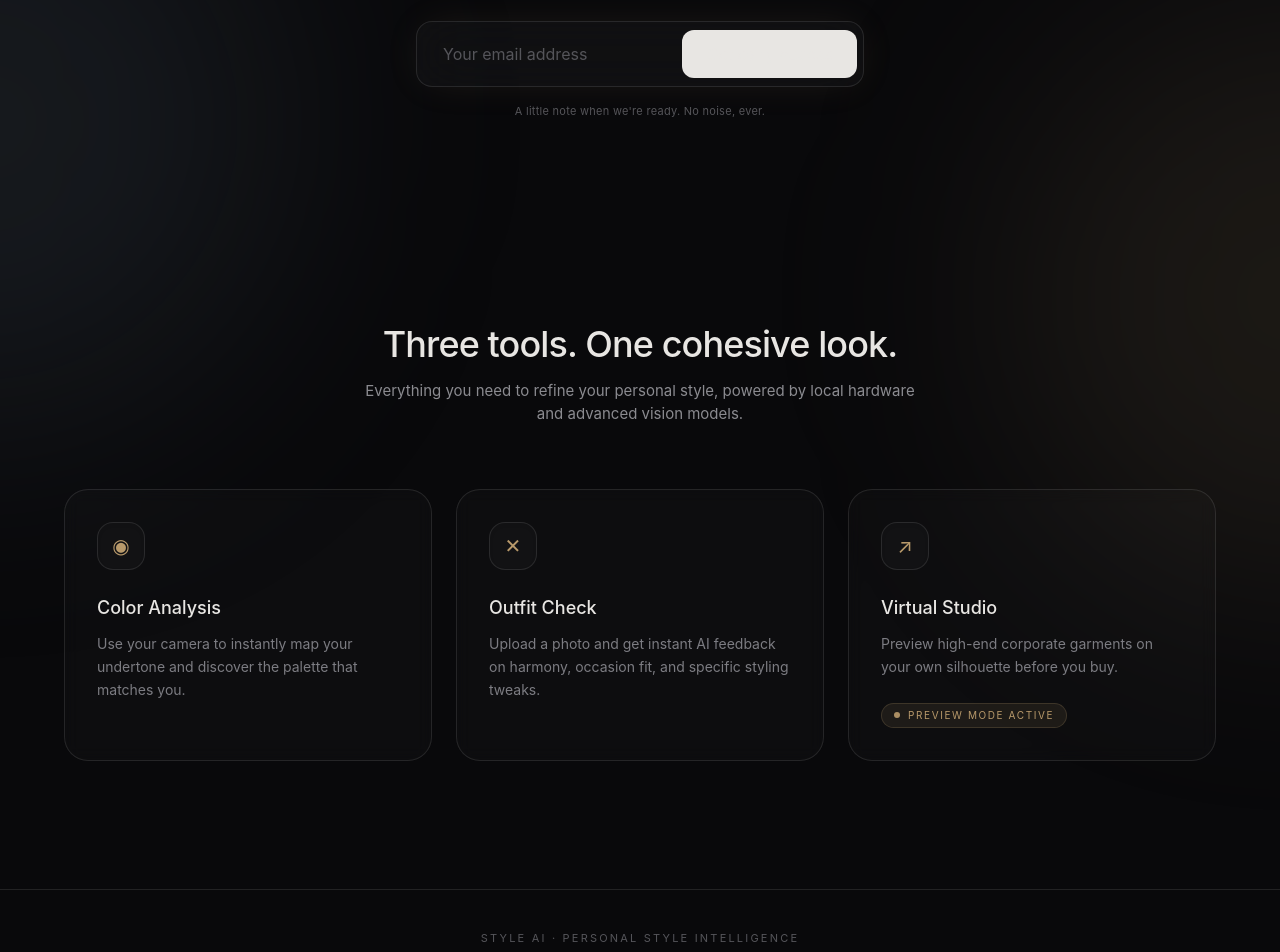
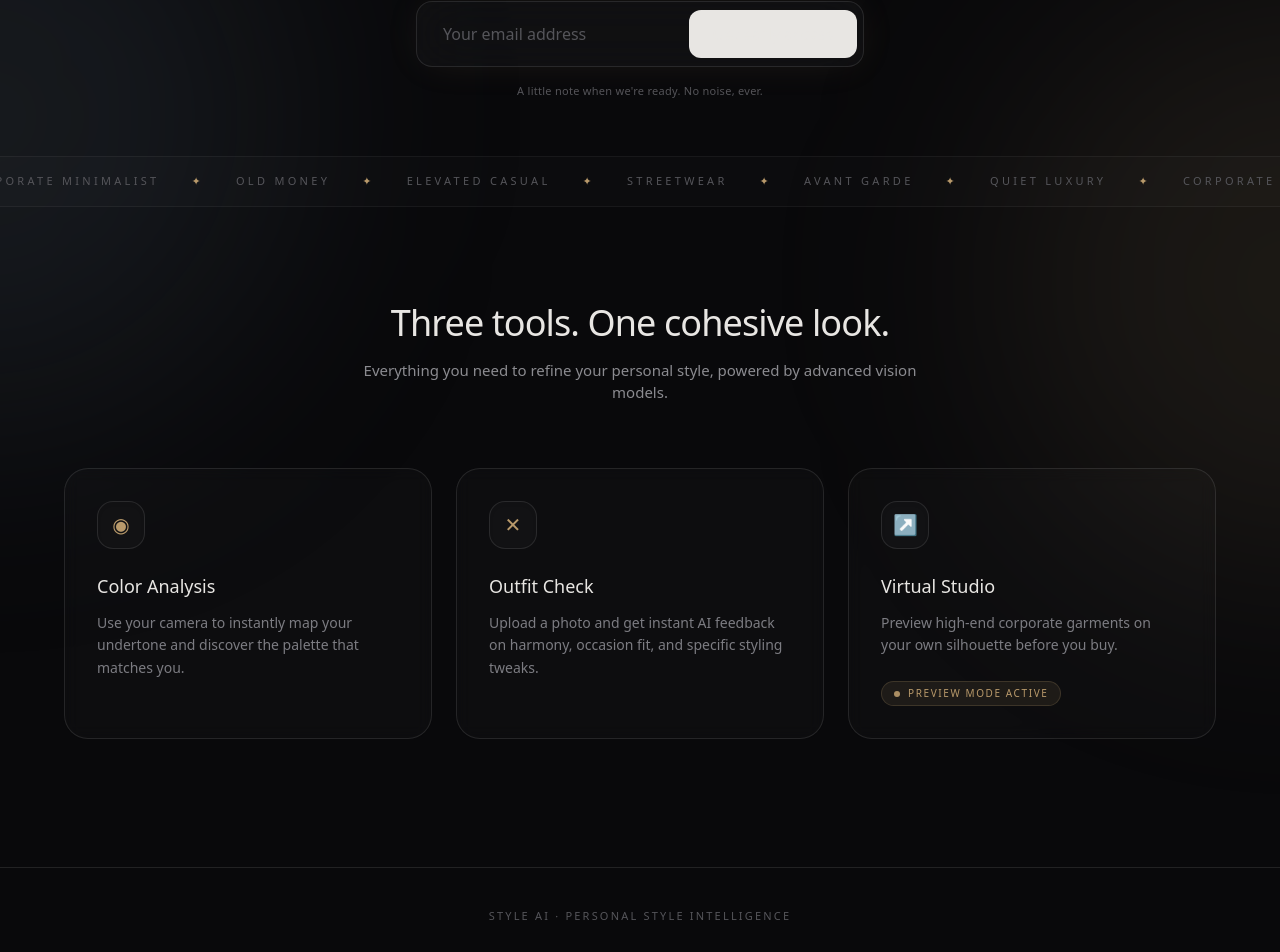
Before and after one commit to lytone-lab/style-ai, a Next.js app: page / in a window 1280 px wide. Shown: the part 566-1518 px from the top of the page. Built offline with nearby package versions, Linux system fonts and the light colour scheme.

Commit message:
feat: premium UI upgrade with spotlight cards, marquee, and animated gradients

```diff
--- a/src/app/page.tsx
+++ b/src/app/page.tsx
@@ -1,9 +1,30 @@
 import Link from "next/link";
 import { WaitlistForm } from "@/components/waitlist-form";
+import { SpotlightCard } from "@/components/spotlight-card";
 
 export default function LandingPage() {
   return (
-    <main className="relative min-h-screen bg-[#09090B] text-[#E8E6E3] selection:bg-[#B99A6B]/30 overflow-hidden">
+    <main className="relative min-h-screen bg-[#09090B] text-[#E8E6E3] selection:bg-[#B99A6B]/30 overflow-hidden font-sans">
+      {/* Adding CSS keyframes for the Marquee and Gradient */}
+      <style>{`
+        @keyframes marquee {
+          0% { transform: translateX(0); }
+          100% { transform: translateX(-50%); }
+        }
+        @keyframes liquid {
+          0% { background-position: 0% 50%; }
+          50% { background-position: 100% 50%; }
+          100% { background-position: 0% 50%; }
+        }
+        .animate-marquee {
+          animation: marquee 30s linear infinite;
+        }
+        .animate-liquid {
+          background-size: 200% auto;
+          animation: liquid 6s linear infinite;
+        }
+      `}</style>
+
       {/* Ambient Background Mesh */}
       <div className="absolute top-0 left-1/2 -translate-x-1/2 w-full max-w-[1000px] h-[500px] opacity-30 pointer-events-none">
         <div className="absolute inset-0 bg-gradient-to-b from-[#B99A6B]/40 to-transparent blur-[100px]" />
@@ -25,14 +46,14 @@ export default function LandingPage() {
       </header>
 
       {/* Hero Section */}
-      <section className="relative flex flex-col items-center justify-center min-h-[85vh] px-4 pt-10 text-center z-10">
+      <section className="relative flex flex-col items-center justify-center min-h-[80vh] px-4 pt-10 text-center z-10">
         <div className="max-w-4xl mx-auto">
           <p className="text-[11px] uppercase tracking-[0.4em] text-[#B99A6B] mb-8">
             Style Intelligence
           </p>
           <h1 className="text-5xl sm:text-7xl md:text-8xl font-medium tracking-tighter mb-8 leading-[1.05]">
             Your personal <br className="hidden sm:block" />
-            <span className="text-transparent bg-clip-text bg-gradient-to-br from-[#FFFFFF] via-[#E8E6E3] to-[#8B8B90]">
+            <span className="animate-liquid text-transparent bg-clip-text bg-gradient-to-r from-[#E8E6E3] via-[#B99A6B] to-[#E8E6E3]">
               AI stylist.
             </span>
           </h1>
@@ -46,19 +67,33 @@ export default function LandingPage() {
         </div>
       </section>
 
+      {/* Variation 2: Infinite Marquee */}
+      <div className="relative w-full border-y border-white/5 bg-white/[0.01] py-4 mb-24 overflow-hidden z-10 flex">
+        <div className="animate-marquee whitespace-nowrap flex gap-8 text-[11px] uppercase tracking-[0.3em] text-[#55555A]">
+          {[...Array(2)].map((_, i) => (
+            <div key={i} className="flex gap-8 items-center">
+              <span>Quiet Luxury</span> <span className="text-[#B99A6B]">✦</span>
+              <span>Corporate Minimalist</span> <span className="text-[#B99A6B]">✦</span>
+              <span>Old Money</span> <span className="text-[#B99A6B]">✦</span>
+              <span>Elevated Casual</span> <span className="text-[#B99A6B]">✦</span>
+              <span>Streetwear</span> <span className="text-[#B99A6B]">✦</span>
+              <span>Avant Garde</span> <span className="text-[#B99A6B]">✦</span>
+            </div>
+          ))}
+        </div>
+      </div>
+
       {/* Features Section */}
-      <section className="relative px-6 py-32 z-10">
+      <section className="relative px-6 pb-32 z-10">
         <div className="max-w-6xl mx-auto">
           <div className="mb-16 text-center">
             <h2 className="text-3xl sm:text-4xl font-medium tracking-tight mb-4">Three tools. One cohesive look.</h2>
-            <p className="text-[#8B8B90] text-[15px] max-w-xl mx-auto">Everything you need to refine your personal style, powered by local hardware and advanced vision models.</p>
+            <p className="text-[#8B8B90] text-[15px] max-w-xl mx-auto">Everything you need to refine your personal style, powered by advanced vision models.</p>
           </div>
 
           <div className="grid md:grid-cols-3 gap-6">
-            {/* Card 1 */}
-            <div className="group relative border border-white/10 bg-white/[0.02] p-8 rounded-3xl transition-all duration-500 hover:bg-white/[0.04] hover:border-[#B99A6B]/30 hover:shadow-[0_0_40px_-15px_rgba(185,154,107,0.2)] backdrop-blur-sm">
-              <div className="absolute inset-0 bg-gradient-to-b from-white/[0.05] to-transparent rounded-3xl opacity-0 group-hover:opacity-100 transition-opacity" />
-              <div className="relative">
+            {/* Variation 1: Spotlight Cards */}
+            <SpotlightCard>
               <div className="h-12 w-12 rounded-2xl bg-[#121214] border border-white/10 flex items-center justify-center text-[#B99A6B] text-xl mb-6 shadow-inner">
                 ◉
               </div>
@@ -66,13 +101,9 @@ export default function LandingPage() {
               <p className="text-[14px] text-[#7C7C82] leading-relaxed">
                 Use your camera to instantly map your undertone and discover the palette that matches you.
               </p>
-              </div>
-            </div>
+            </SpotlightCard>
 
-            {/* Card 2 */}
-            <div className="group relative border border-white/10 bg-white/[0.02] p-8 rounded-3xl transition-all duration-500 hover:bg-white/[0.04] hover:border-[#B99A6B]/30 hover:shadow-[0_0_40px_-15px_rgba(185,154,107,0.2)] backdrop-blur-sm">
-              <div className="absolute inset-0 bg-gradient-to-b from-white/[0.05] to-transparent rounded-3xl opacity-0 group-hover:opacity-100 transition-opacity" />
-              <div className="relative">
+            <SpotlightCard>
               <div className="h-12 w-12 rounded-2xl bg-[#121214] border border-white/10 flex items-center justify-center text-[#B99A6B] text-xl mb-6 shadow-inner">
                 ✕
               </div>
@@ -80,13 +111,9 @@ export default function LandingPage() {
               <p className="text-[14px] text-[#7C7C82] leading-relaxed">
                 Upload a photo and get instant AI feedback on harmony, occasion fit, and specific styling tweaks.
               </p>
-              </div>
-            </div>
+            </SpotlightCard>
 
-            {/* Card 3 */}
-            <div className="group relative border border-white/10 bg-white/[0.02] p-8 rounded-3xl transition-all duration-500 hover:bg-white/[0.04] hover:border-[#B99A6B]/30 hover:shadow-[0_0_40px_-15px_rgba(185,154,107,0.2)] backdrop-blur-sm">
-              <div className="absolute inset-0 bg-gradient-to-b from-white/[0.05] to-transparent rounded-3xl opacity-0 group-hover:opacity-100 transition-opacity" />
-              <div className="relative">
+            <SpotlightCard>
               <div className="h-12 w-12 rounded-2xl bg-[#121214] border border-white/10 flex items-center justify-center text-[#B99A6B] text-xl mb-6 shadow-inner">
                 ↗
               </div>
@@ -98,8 +125,7 @@ export default function LandingPage() {
                 <span className="h-1.5 w-1.5 rounded-full bg-[#B99A6B] animate-pulse" />
                 Preview Mode Active
               </div>
-              </div>
-            </div>
+            </SpotlightCard>
           </div>
         </div>
       </section>
--- /dev/null
+++ b/src/components/spotlight-card.tsx
@@ -0,0 +1,37 @@
+"use client";
+
+import { useRef } from "react";
+
+export function SpotlightCard({ children, className = "" }: { children: React.ReactNode, className?: string }) {
+  const divRef = useRef<HTMLDivElement>(null);
+
+  const handleMouseMove = (e: React.MouseEvent<HTMLDivElement>) => {
+    if (!divRef.current) return;
+    const rect = divRef.current.getBoundingClientRect();
+    const x = e.clientX - rect.left;
+    const y = e.clientY - rect.top;
+    divRef.current.style.setProperty("--mouse-x", `${x}px`);
+    divRef.current.style.setProperty("--mouse-y", `${y}px`);
+  };
+
+  return (
+    <div
+      ref={divRef}
+      onMouseMove={handleMouseMove}
+      className={`group relative overflow-hidden rounded-3xl border border-white/10 bg-white/[0.02] backdrop-blur-sm transition-all duration-500 hover:border-[#B99A6B]/40 hover:bg-white/[0.04] ${className}`}
+    >
+      {/* The Spotlight Glow */}
+      <div
+        className="pointer-events-none absolute -inset-px opacity-0 transition-opacity duration-300 group-hover:opacity-100"
+        style={{
+          background: `radial-gradient(600px circle at var(--mouse-x) var(--mouse-y), rgba(185, 154, 107, 0.15), transparent 40%)`,
+        }}
+      />
+
+      {/* Card Content */}
+      <div className="relative z-10 p-8 h-full">
+        {children}
+      </div>
+    </div>
+  );
+}
```
Lines whose indentation alone changed are shown as unchanged.
